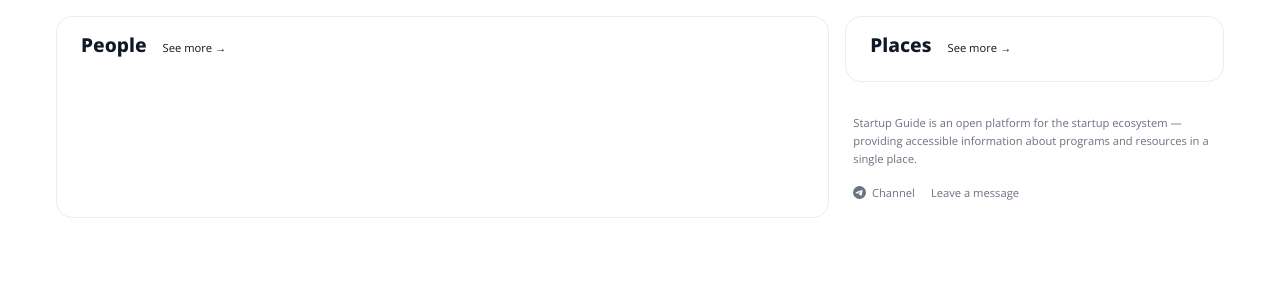
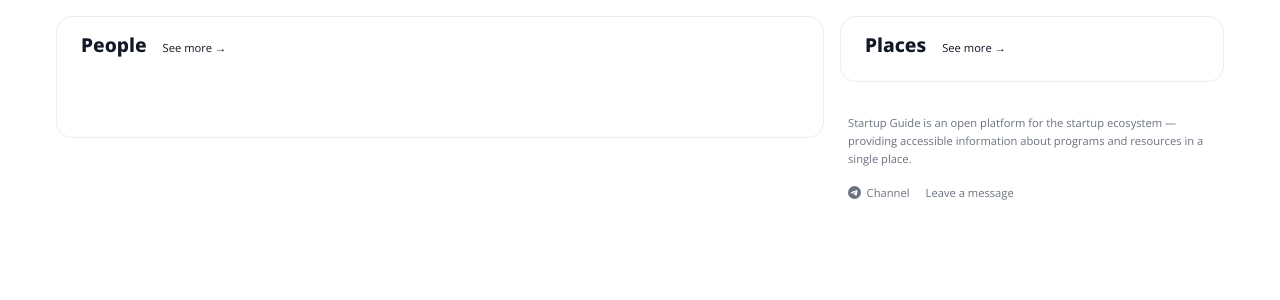
Before and after one commit to bunyodkh/startupguide, a Django app: page /en/ in a window 1280 px wide. Shown: the part 72-372 px from the top of the page. Run offline with Django 5.2, Linux system fonts and the light colour scheme; data that the repository does not hold is empty.

Commit message:
flex instead of grid

```diff
--- a/assets/styles.css
+++ b/assets/styles.css
@@ -636,10 +636,6 @@ textarea.form-input {
     .span-row-1 { grid-row: span 1; }
     .span-row-2 { grid-row: span 2; }
     .span-row-3 { grid-row: span 3 ; }
-
-    .index-programs,
-    .index-places,
-    .index-about { grid-column: 3; }
 }
 
 
@@ -2033,6 +2029,33 @@ form.htmx-request .btn-primary { opacity: 0.7; cursor: not-allowed; }
 
 .logo-short { display: none; }
 
+/* ── Index page layout (main + side, flex) ─────────────────────────────────── */
+
+.layout-flex {
+    display: flex;
+    flex-direction: column;
+    gap: 1rem;
+    padding: 1rem 0;
+}
+
+.main-block,
+.side-block {
+    display: flex;
+    flex-direction: column;
+    gap: 1rem;
+    min-width: 0;
+}
+
+@media (min-width: 768px) {
+    .layout-flex {
+        flex-direction: row;
+        align-items: flex-start;
+    }
+
+    .main-block { flex: 2; }
+    .side-block { flex: 1; }
+}
+
 /* ── Featured block ─────────────────────────────────────────────────────────── */
 
 .featured-block {
@@ -2122,7 +2145,6 @@ form.htmx-request .btn-primary { opacity: 0.7; cursor: not-allowed; }
 /* ── Quick Info carousel ────────────────────────────────────────────────────── */
 
 .quickinfo-block {
-    grid-column: 3;
     display: flex;
     flex-direction: row;
     align-items: stretch;
@@ -2587,8 +2609,6 @@ body.has-cta {
     }
 
     .quickinfo-block {
-        grid-column: auto;
-        grid-row: auto;
         min-height: 160px;
     }
 
@@ -2611,16 +2631,6 @@ body.has-cta {
     .pd-cycle-grid {
         grid-template-columns: 1fr;
     }
-
-    /* Mobile section order: featured, people, quickinfo, programs, community, places, resources, about */
-    .featured-block  { order: 1; }
-    .index-people    { order: 2; }
-    .quickinfo-block { order: 3; }
-    .index-programs  { order: 4; }
-    .index-community  { order: 5; }
-    .index-places    { order: 6; }
-    .index-resources  { order: 7; }
-    .index-about      { order: 8; }
 
     /* Bigger search organizations input on mobile */
     .ms-search {
--- a/templates/index.html
+++ b/templates/index.html
@@ -7,11 +7,13 @@
 {% block content %}
 
 <section class="container">
-    <div class="layout-grid">
+    <div class="layout-flex">
+
+        <div class="main-block">
 
             {% if featured_items %}
             {% for item in featured_items %}
-        <a href="{{ item.get_absolute_url }}" class="featured-block span-col-2">
+            <a href="{{ item.get_absolute_url }}" class="featured-block">
                 <div class="featured-cover">
                     {% if item.cover_image %}
                     <img src="{{ item.cover_image.url }}" alt="{{ item.title|default:item.program.name }}" class="featured-cover-img">
@@ -35,18 +37,7 @@
             {% endfor %}
             {% endif %}
 
-        {% if quick_info %}
-        <div class="layout-block quickinfo-block">
-            <div class="quickinfo-text">
-                <p class="quickinfo-content">{{ quick_info.content }}</p>
-                {% if quick_info.original_link %}
-                <a href="{{ quick_info.original_link }}" target="_blank" rel="noopener" class="quickinfo-see-more">{% trans "See more" %} →</a>
-                {% endif %}
-            </div>
-        </div>
-        {% endif %}
-
-        <section class="layout-block span-col-2 span-row-2 index-people">
+            <section class="layout-block index-people">
                 <div class="layout-block-heading">
                     <h2 class="meduim-bold">{% trans 'People' %}</h2>
                     <a href="{% url 'users:people_list' %}" class="section-link-all">{% trans 'See more' %} &rarr;</a>
@@ -77,8 +68,81 @@
                 </div>
             </section>
 
+            {% if featured_community %}
+            <section class="layout-block index-community">
+                {% if featured_community.cover_image %}
+                <img src="{{ featured_community.cover_image.url }}" alt="{{ featured_community.title }}" class="community-card-cover">
+                {% endif %}
+                <h2 class="meduim-bold" style="margin-top:0.75rem;">
+                    <a href="{{ featured_community.get_absolute_url }}">{{ featured_community.title }}</a>
+                </h2>
+                <div class="community-body-row">
+                    {% if featured_community.description %}
+                    <div class="community-body-col">
+                        <p class="community-body-desc">{{ featured_community.description|truncatewords:25 }}</p>
+                    </div>
+                    {% endif %}
+                    {% if featured_community.coordinators.exists %}
+                    <div class="community-body-col">
+                        <div class="community-avatars">
+                            {% for person in featured_community.coordinators.all|slice:":8" %}
+                            <a href="{{ person.get_absolute_url }}" class="community-avatar-link" title="{{ person.get_full_name }}">
+                                <img src="{{ person.get_thumbnail_url }}" alt="{{ person.get_full_name }}" class="community-avatar">
+                            </a>
+                            {% endfor %}
+                            {% with total=featured_community.coordinators.count %}
+                            {% if total > 8 %}<span class="community-avatar-more">+{{ total|add:"-8" }}</span>{% endif %}
+                            {% endwith %}
+                        </div>
+                    </div>
+                    {% endif %}
+                </div>
+            </section>
+            {% endif %}
+
+            {% if resources %}
+            <section class="layout-block index-resources">
+                <div class="layout-block-heading">
+                    <h2 class="meduim-bold">{% trans 'Resources' %}</h2>
+                    <a href="{% url 'wiki:resource_list' %}" class="section-link-all">{% trans 'See more' %} &rarr;</a>
+                </div>
+                <div class="resource-list">
+                    {% for resource in resources|slice:":3" %}
+                    <a href="{{ resource.get_absolute_url }}" class="resource-item">
+                        {% if resource.logo %}
+                        <img src="{{ resource.get_logo_url }}" alt="{{ resource.title }}" class="resource-logo">
+                        {% endif %}
+                        <div class="resource-item-text">
+                            <div class="resource-item-top">
+                                <span class="resource-category">{{ resource.category.name }}</span>
+                                {% if resource.attached_file %}<span class="resource-badge">{% trans 'File' %}</span>{% endif %}
+                                {% if resource.video_url %}<span class="resource-badge">{% trans 'Video' %}</span>{% endif %}
+                            </div>
+                            <p class="resource-title">{{ resource.title }}</p>
+                        </div>
+                    </a>
+                    {% endfor %}
+                </div>
+            </section>
+            {% endif %}
+
+        </div>
+
+        <div class="side-block">
+
+            {% if quick_info %}
+            <div class="layout-block quickinfo-block">
+                <div class="quickinfo-text">
+                    <p class="quickinfo-content">{{ quick_info.content }}</p>
+                    {% if quick_info.original_link %}
+                    <a href="{{ quick_info.original_link }}" target="_blank" rel="noopener" class="quickinfo-see-more">{% trans "See more" %} →</a>
+                    {% endif %}
+                </div>
+            </div>
+            {% endif %}
+
             {% if programs %}
-        <section class="layout-block span-col-1 span-row-2 index-programs">
+            <section class="layout-block index-programs">
                 <div class="layout-block-heading">
                     <h2 class="meduim-bold">{% trans 'Programs' %}</h2>
                     <a href="{% url 'hub:program_list' %}" class="section-link-all">{% trans 'See more' %} &rarr;</a>
@@ -114,38 +178,6 @@
             </section>
             {% endif %}
 
-        {% if featured_community %}
-        <section class="layout-block index-community span-col-2">
-            {% if featured_community.cover_image %}
-            <img src="{{ featured_community.cover_image.url }}" alt="{{ featured_community.title }}" class="community-card-cover">
-            {% endif %}
-            <h2 class="meduim-bold" style="margin-top:0.75rem;">
-                <a href="{{ featured_community.get_absolute_url }}">{{ featured_community.title }}</a>
-            </h2>
-            <div class="community-body-row">
-                {% if featured_community.description %}
-                <div class="community-body-col">
-                    <p class="community-body-desc">{{ featured_community.description|truncatewords:25 }}</p>
-                </div>
-                {% endif %}
-                {% if featured_community.coordinators.exists %}
-                <div class="community-body-col">
-                    <div class="community-avatars">
-                        {% for person in featured_community.coordinators.all|slice:":8" %}
-                        <a href="{{ person.get_absolute_url }}" class="community-avatar-link" title="{{ person.get_full_name }}">
-                            <img src="{{ person.get_thumbnail_url }}" alt="{{ person.get_full_name }}" class="community-avatar">
-                        </a>
-                        {% endfor %}
-                        {% with total=featured_community.coordinators.count %}
-                        {% if total > 8 %}<span class="community-avatar-more">+{{ total|add:"-8" }}</span>{% endif %}
-                        {% endwith %}
-                    </div>
-                </div>
-                {% endif %}
-            </div>
-        </section>
-        {% endif %}
-
             <section class="layout-block index-places">
                 <div class="layout-block-heading">
                     <h2 class="meduim-bold">{% trans 'Places' %}</h2>
@@ -168,32 +200,6 @@
                 </div>
             </section>
 
-        {% if resources %}
-        <section class="layout-block span-col-2 index-resources">
-            <div class="layout-block-heading">
-                <h2 class="meduim-bold">{% trans 'Resources' %}</h2>
-                <a href="{% url 'wiki:resource_list' %}" class="section-link-all">{% trans 'See more' %} &rarr;</a>
-            </div>
-            <div class="resource-list">
-                {% for resource in resources|slice:":3" %}
-                <a href="{{ resource.get_absolute_url }}" class="resource-item">
-                    {% if resource.logo %}
-                    <img src="{{ resource.get_logo_url }}" alt="{{ resource.title }}" class="resource-logo">
-                    {% endif %}
-                    <div class="resource-item-text">
-                        <div class="resource-item-top">
-                            <span class="resource-category">{{ resource.category.name }}</span>
-                            {% if resource.attached_file %}<span class="resource-badge">{% trans 'File' %}</span>{% endif %}
-                            {% if resource.video_url %}<span class="resource-badge">{% trans 'Video' %}</span>{% endif %}
-                        </div>
-                        <p class="resource-title">{{ resource.title }}</p>
-                    </div>
-                </a>
-                {% endfor %}
-            </div>
-        </section>
-        {% endif %}
-
             <div class="about-sidebar index-about">
                 <p class="about-sidebar-text">{% trans 'Startup Guide is an open platform for the startup ecosystem — providing accessible information about programs and resources in a single place.' %}</p>
                 <div class="about-sidebar-links">
@@ -208,6 +214,8 @@
             </div>
 
         </div>
+
+    </div>
 </section>
 
 {% endblock %}
```
Also changed, not shown: config/settings.py (+7 -2 lines). Lines whose indentation alone changed are shown as unchanged.
